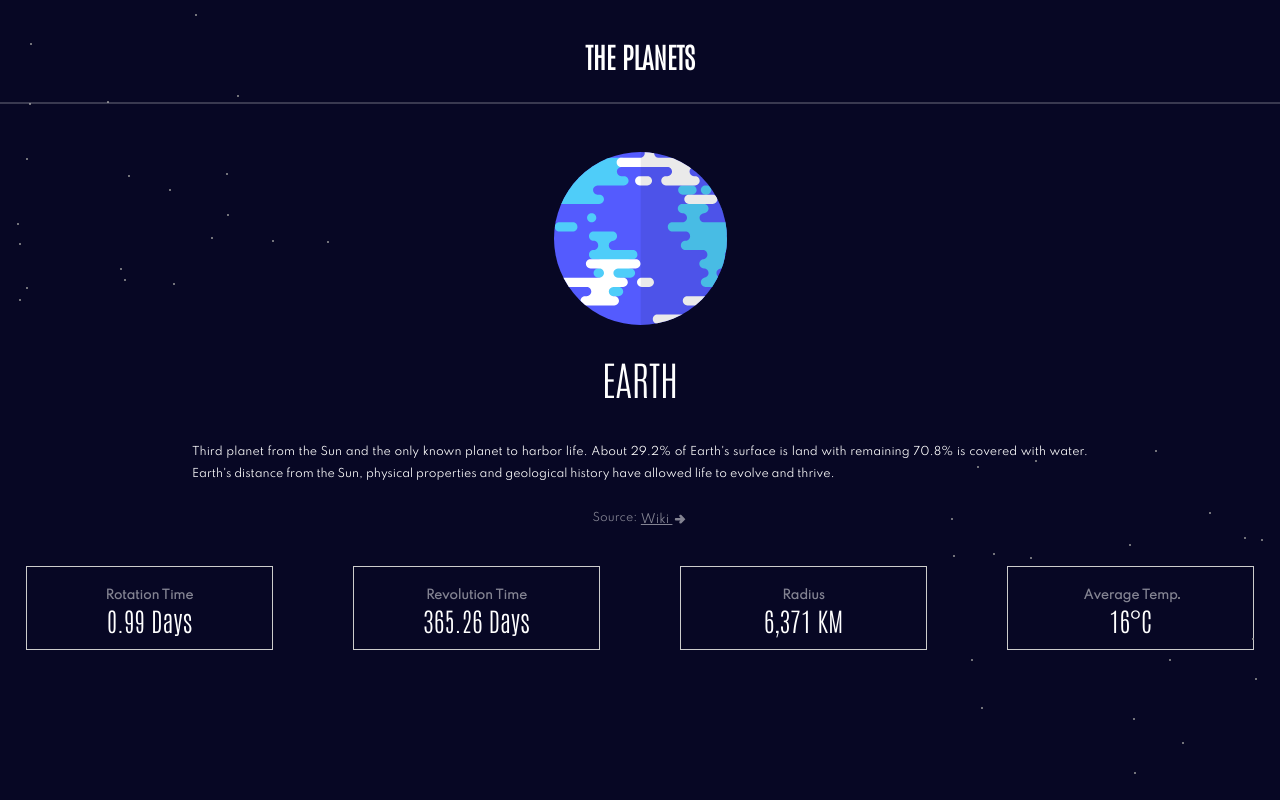
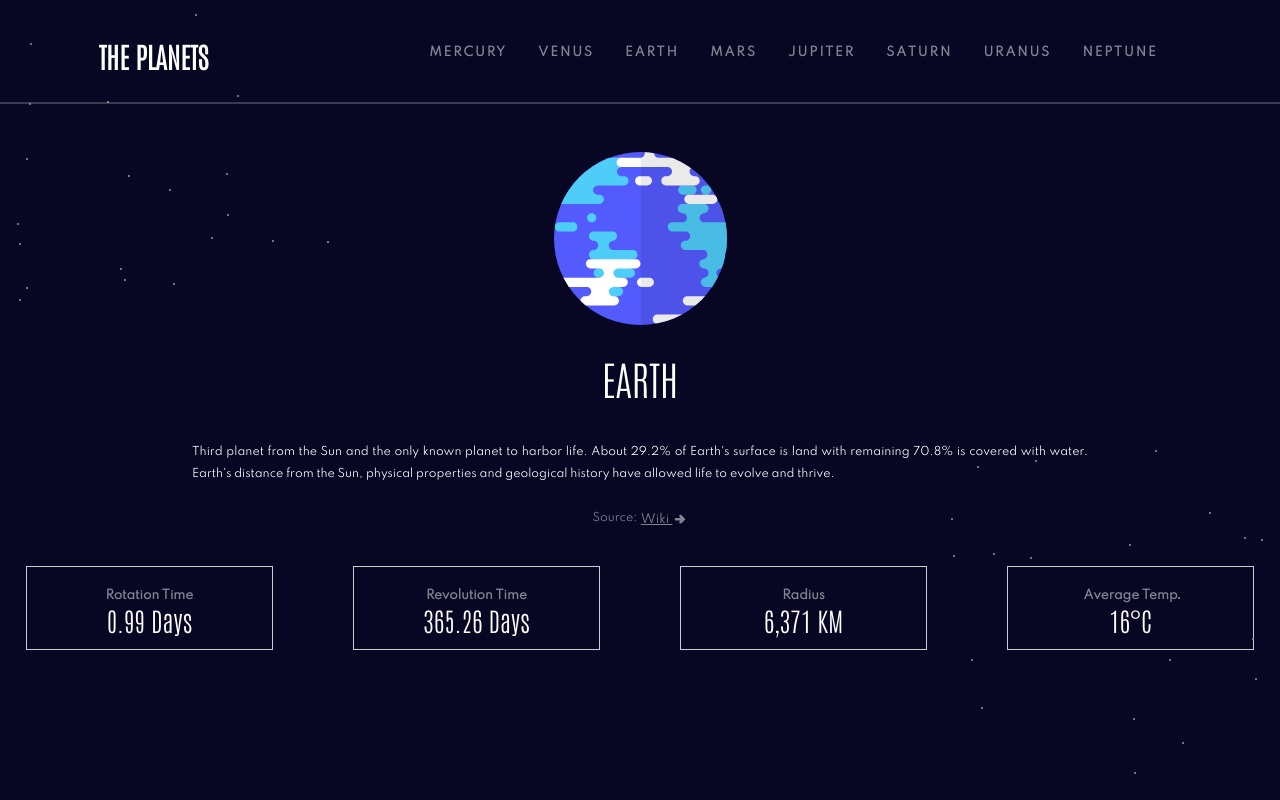
Before and after one commit to wilcodes/planet-app, a React (Create React App) app: page / in a window 1280 px wide. Built offline with nearby package versions, Linux system fonts and the light colour scheme.

Commit message:
navBar changes based on screen devices

```diff
--- /dev/null
+++ b/src/NavBar/BigScreenNav/BigScreenNav.js
@@ -0,0 +1,28 @@
+import React,{useState} from "react";
+import {Element} from "./BigScreenStyles";
+import {planets} from "../../planetsData/planetsData";
+import {Link} from "react-router-dom";
+import {Wrapper} from "./BigScreenStyles";
+
+const BigScreenNav = () =>{
+    const renderPlanetsLinks =()=>(
+        planets.map((el, i) =>(
+            <Link to={'/'+el.name}   style={{textDecoration:"none", color:"fff"}} key={i}  >
+                <Element >
+                    {el.name}
+                </Element>
+            </Link>
+
+        ))
+    );
+
+    return(
+        <>
+            <Wrapper>
+                {renderPlanetsLinks()}
+            </Wrapper>
+        </>
+    )
+}
+
+export default BigScreenNav;
--- /dev/null
+++ b/src/NavBar/BigScreenNav/BigScreenStyles.js
@@ -0,0 +1,33 @@
+import styled from "styled-components";
+
+export const Wrapper = styled.div`
+    display: flex;
+    justify-content: space-around;
+    padding: 0.5em;
+
+  @media only screen and (min-width:0px) and (max-width: 1024px){
+    display: none
+  }
+
+`
+
+export const Element = styled.li`
+  font-family: "Spartan";
+  list-style: none;
+  text-transform: uppercase;
+  font-weight: bold;
+  font-style: normal;
+  font-size: 12px;
+  line-height: 10px;
+  text-align: center;
+  letter-spacing: 1.92857px;
+  color: #FFFFFF;
+  mix-blend-mode: normal;
+  opacity: 0.5;
+  cursor:pointer;
+  margin-top:2em ;
+  padding: 1.3em;
+  &:hover{
+    opacity: 1;
+  }
+`
--- a/src/NavBar/HamburgerNav/HamburgerNav.js
+++ b/src/NavBar/HamburgerNav/HamburgerNav.js
@@ -4,6 +4,8 @@ import {NavigationBurger} from "../NavigationBurger";
 import {NavTitle} from "./NavTitle";
 import {Divider} from "../Divider";
 import ConditionalSidebar from "../../conditionalSidebar/ConditionalSidebar";
+import PlanetsNav from "../PlanetsNav/PlanetsNav";
+import BigScreenNav from "../BigScreenNav/BigScreenNav";
 const HamburgerNav = (props)=>{
 
     const [isBurgerOpen, setIsBurgerOpen]= useState(false);
@@ -18,6 +20,7 @@ const HamburgerNav = (props)=>{
                     <div />
                     <div />
                 </Burger>
+                <BigScreenNav/>
             </NavigationBurger>
             <Divider/>
              <ConditionalSidebar isModalOpen={isBurgerOpen} />
```
